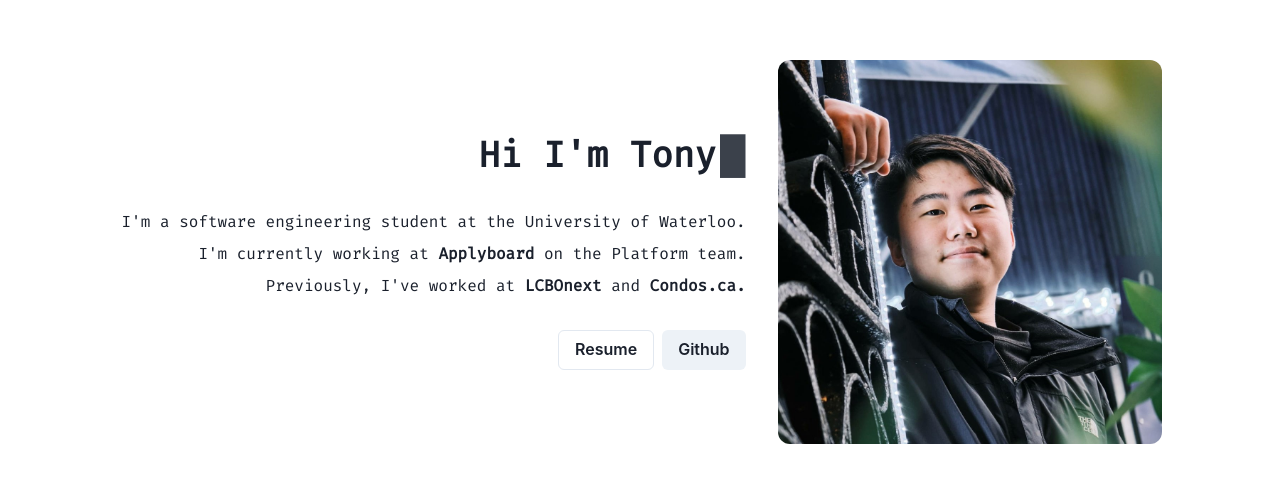
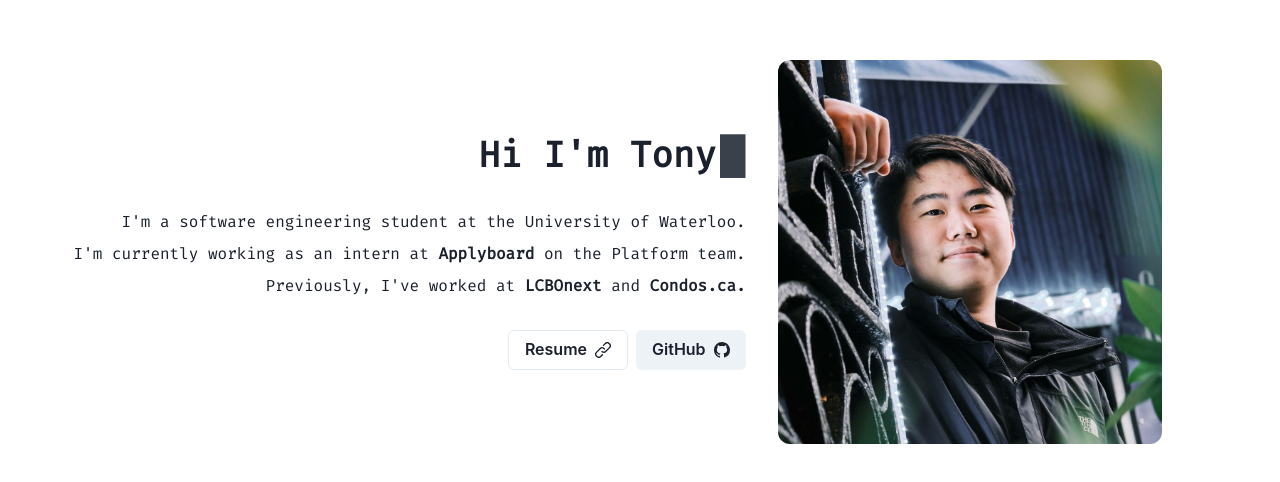
Before and after one commit to tawnyzhao/tonyzhao.net, a React (Create React App) app: page / in a window 1280 px wide. Shown: the part 148-630 px from the top of the page. Built offline with nearby package versions, Linux system fonts and the light colour scheme.

Commit message:
Add github logo

```diff
--- a/package.json
+++ b/package.json
@@ -3,6 +3,7 @@
   "version": "0.1.0",
   "private": true,
   "dependencies": {
+    "@chakra-ui/icons": "^1.0.15",
     "@chakra-ui/react": "^1.6.7",
     "@emotion/react": "11",
     "@emotion/styled": "11",
@@ -11,6 +12,7 @@
     "framer-motion": "4",
     "react": "^16.6.1",
     "react-dom": "^16.6.1",
+    "react-icons": "^4.2.0",
     "react-scripts": "^4.0.3"
   },
   "scripts": {
--- a/src/App.js
+++ b/src/App.js
@@ -12,9 +12,13 @@ import {
   Text,
   Image,
   Grid,
+  LinkBox,
+  LinkOverlay,
   SlideFade,
   keyframes,
 } from "@chakra-ui/react";
+import { LinkIcon } from "@chakra-ui/icons";
+import { VscGithubInverted } from "react-icons/vsc";
 import Profile from "./assets/profile.jpg";
 import React, { useState, useEffect } from "react";
 import theme from "./theme";
@@ -60,7 +64,7 @@ function App() {
                   Waterloo.
                 </Text>
                 <Text size="md">
-                  I'm currently working at
+                  I'm currently working as an intern at
                   <chakra.span fontWeight={700}> Applyboard </chakra.span>
                   on the Platform team.
                 </Text>
@@ -72,8 +76,18 @@ function App() {
               </Stack>
               <Box>
                 <ButtonGroup>
-                  <Button variant="outline">Resume</Button>
-                  <Button>Github</Button>
+                  <LinkBox>
+                    <LinkOverlay href="/resume.pdf">
+                      <Button rightIcon={<LinkIcon />} variant="outline">
+                        Resume
+                      </Button>
+                    </LinkOverlay>
+                  </LinkBox>
+                  <LinkBox>
+                    <LinkOverlay href="https://github.com/tawnyzhao">
+                      <Button rightIcon={<VscGithubInverted />}>GitHub</Button>
+                    </LinkOverlay>
+                  </LinkBox>
                 </ButtonGroup>
               </Box>
             </Stack>
```
Also changed, not shown: 1 other file (tests, documents, lock files or other folders).
